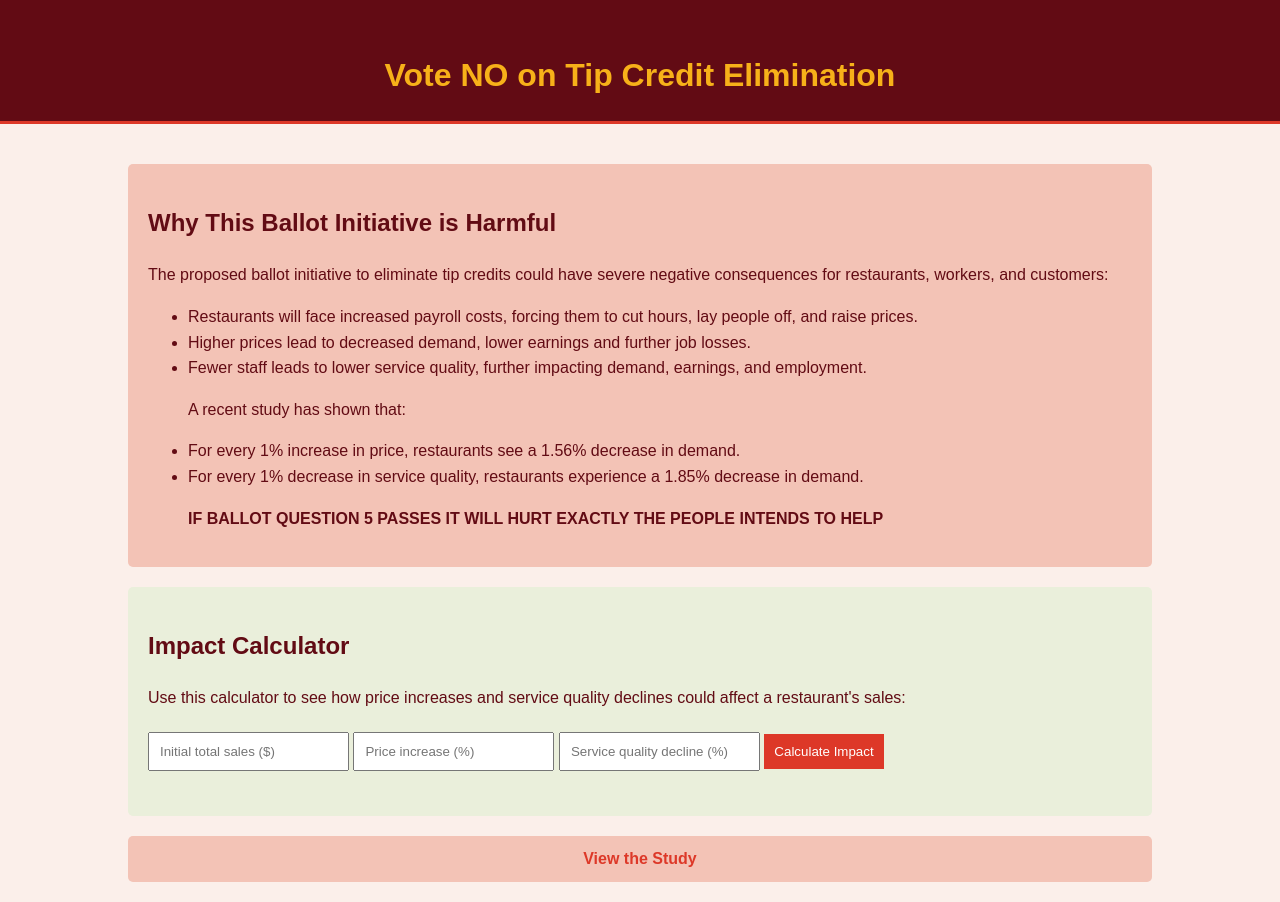
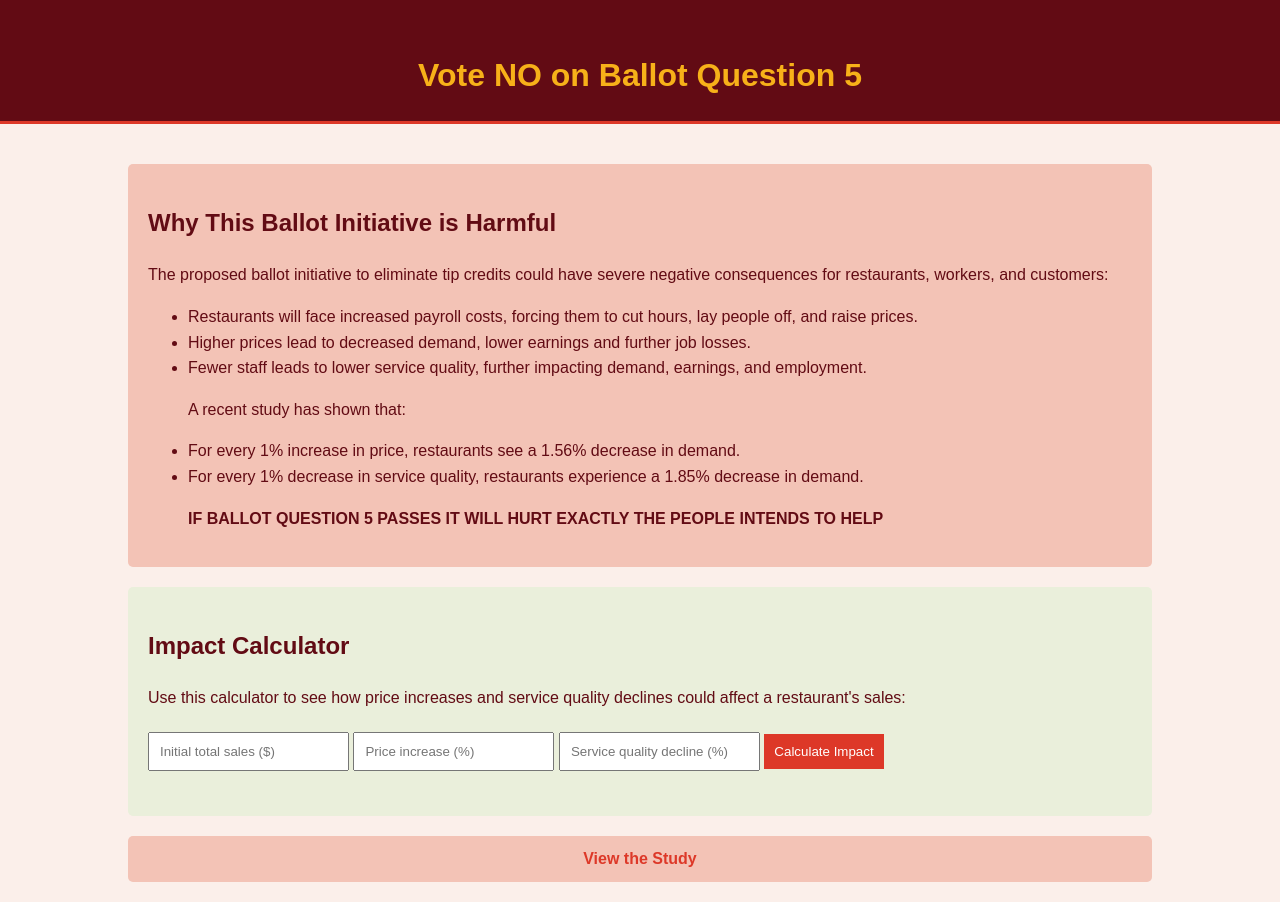
Before and after one commit to ShyBird39/Question5Impacts, a plain HTML site: page index.html in a window 1280 px wide. Drawn offline with Linux system fonts and the light colour scheme.

Commit message:
Update index.html

```diff
--- a/index.html
+++ b/index.html
@@ -81,7 +81,7 @@
 <body>
     <header>
         <div class="container">
-            <h1>Vote NO on Tip Credit Elimination</h1>
+            <h1>Vote NO on Ballot Question 5</h1>
         </div>
     </header>
 
```
